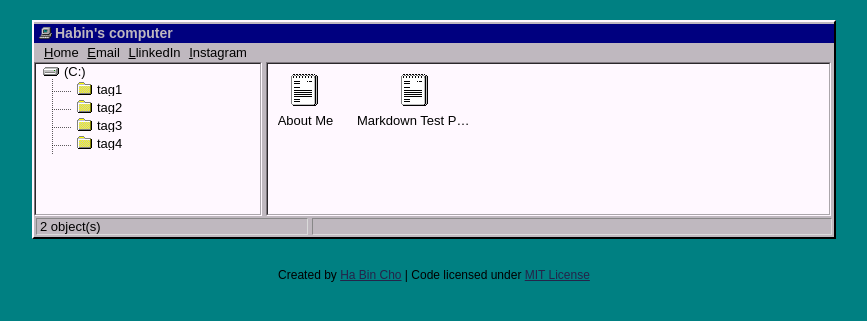
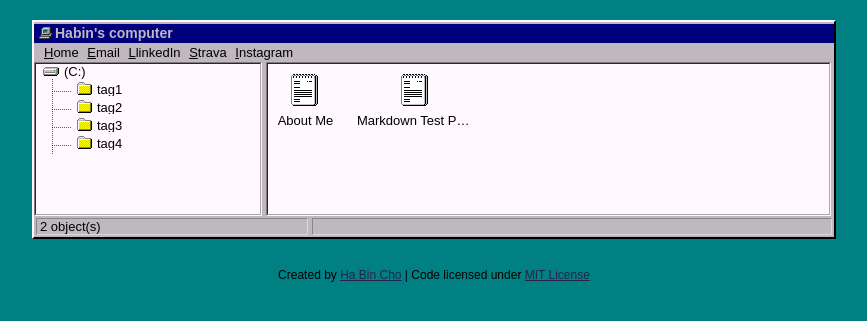
Before and after one commit to heybin314/heybin314.github.io, a Jekyll site: the page built from index.html, in a window 1280 px wide. Shown: the top 321 px of the page, without its empty margins (206-1073 px from the left). Built offline with Jekyll 4.4.1, drawn with Linux system fonts in a browser that asks for light colours.

Commit message:
Update topbar.html

```diff
--- a/_includes/topbar.html
+++ b/_includes/topbar.html
@@ -2,5 +2,6 @@
 	<a href="/"><li><u>H</u>ome</li></a>
 	<a href="mailto:habin.cho@outlook.com"><li><u>E</u>mail</li></a>
 	<a href="https://www.linkedin.com/in/habin-cho/" target="_blank"><li><u>L</u>linkedIn</li></a>
+	<a href="https://www.strava.com/athletes/119632452" target="_blank"><li><u>S</u>trava</li></a>
 	<a href="https://www.instagram.com/binhacho" target="_blank"><li><u>I</u>nstagram</li></a>
 </ul>
```
